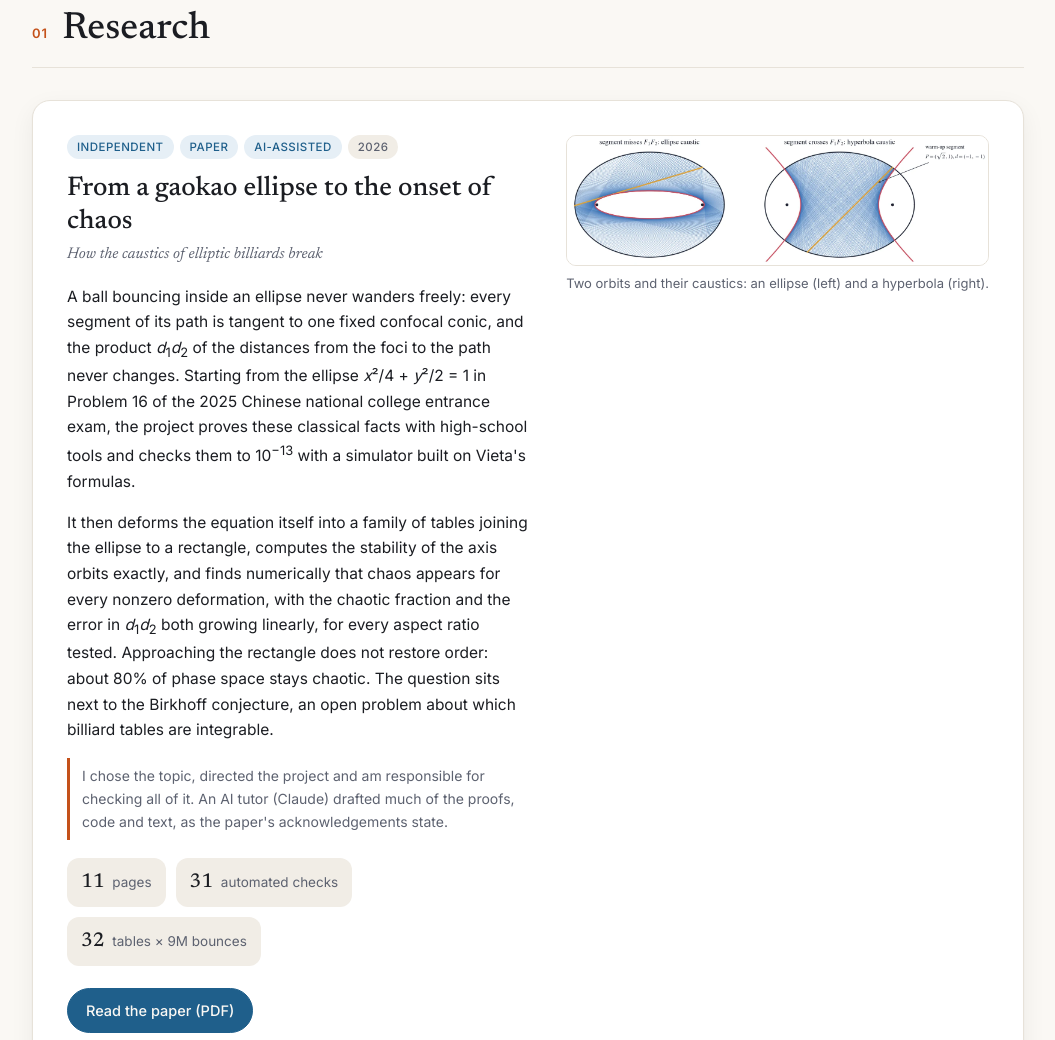
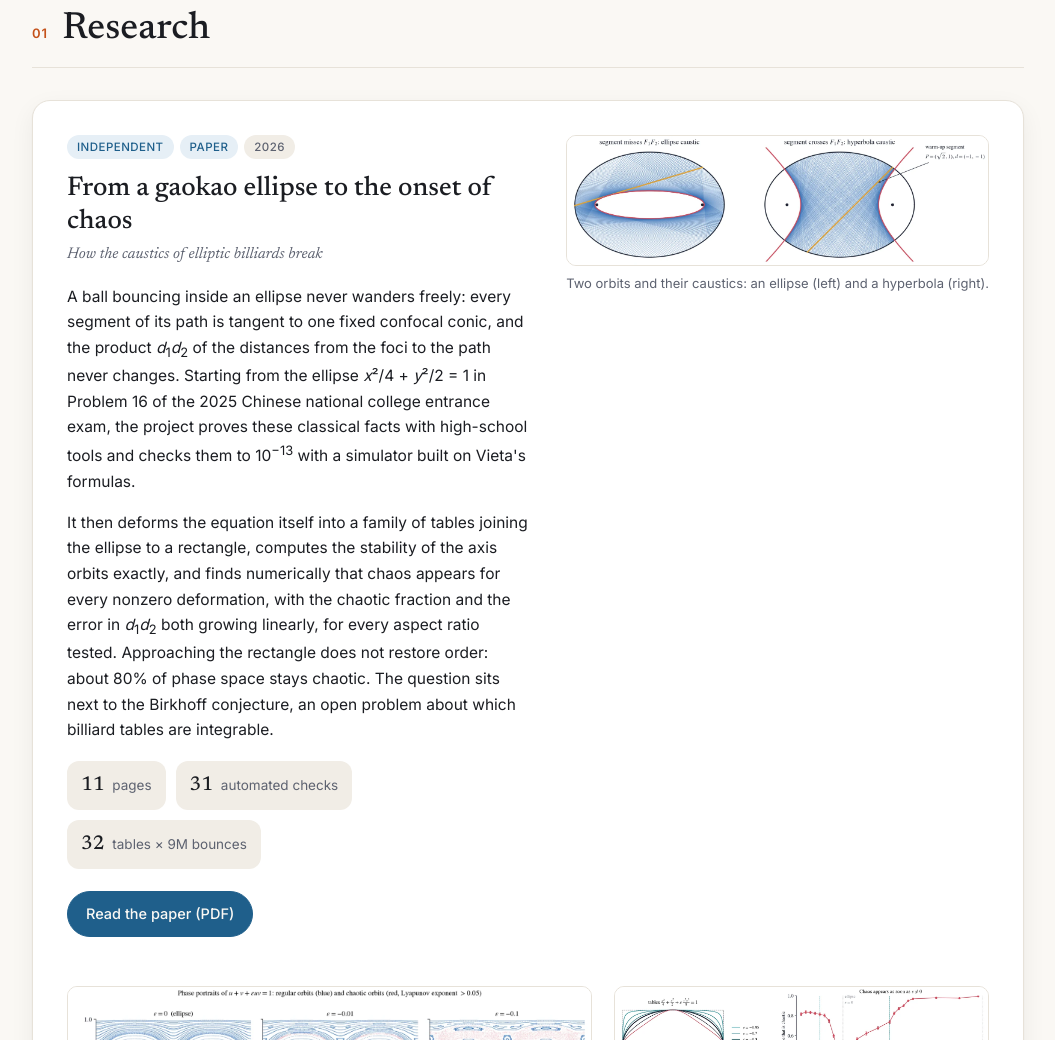
Before and after one commit to Karinayiy/Karinayiy.github.io, a plain HTML site: page index.html in a window 1280 px wide. Shown: the part 800-1840 px from the top of the page, without its empty margins (112-1167 px from the left). Drawn offline with Linux system fonts and the light colour scheme.

Commit message:
Update billiards card

```diff
--- a/assets/site.css
+++ b/assets/site.css
@@ -291,5 +291,3 @@ img.zoomable { cursor: zoom-in; }
   .links a { padding: 6px 7px; white-space: nowrap; }
   .theme-btn { width: 30px; height: 30px; flex: none; }
 }
-
-.ai-note { font-size: 14px !important; color: var(--muted); border-left: 3px solid var(--accent-2); padding: 6px 0 6px 12px; }
--- a/index.html
+++ b/index.html
@@ -14,7 +14,7 @@
   <link rel="preconnect" href="https://fonts.googleapis.com">
   <link rel="preconnect" href="https://fonts.gstatic.com" crossorigin>
   <link href="https://fonts.googleapis.com/css2?family=Inter:wght@400;500;600&family=Newsreader:ital,opsz,wght@0,6..72,400;0,6..72,500;0,6..72,600;1,6..72,400&display=swap" rel="stylesheet">
-  <link rel="stylesheet" href="assets/site.css?v=202611162329">
+  <link rel="stylesheet" href="assets/site.css?v=202611171340">
   <script>try{var t=localStorage.getItem('theme');if(t==='dark'||t==='light')document.documentElement.setAttribute('data-theme',t);}catch(e){}</script>
   <script type="application/ld+json">{"@context":"https://schema.org","@type":"Person","name":"Boyan Li","alternateName":"Karina Li","url":"https://karinayiy.github.io/","affiliation":{"@type":"CollegeOrUniversity","name":"University of California, San Diego"},"knowsAbout":["Dynamical systems","Geometry","Mathematical physics","Numerical analysis"]}</script>
 </head>
@@ -76,7 +76,7 @@
 
       <article class="project reveal">
         <div class="project-text">
-          <p class="tags"><span>Independent</span><span>Paper</span><span>AI-assisted</span><span>2026</span></p>
+          <p class="tags"><span>Independent</span><span>Paper</span><span>2026</span></p>
           <h3>From a gaokao ellipse to the onset of chaos</h3>
           <p class="subtitle">How the caustics of elliptic billiards break</p>
           <p>A ball bouncing inside an ellipse never wanders freely: every segment of its path is tangent
@@ -91,8 +91,6 @@
             <i>d</i><sub>1</sub><i>d</i><sub>2</sub> both growing linearly, for every aspect ratio tested.
             Approaching the rectangle does not restore order: about 80% of phase space stays chaotic. The
             question sits next to the Birkhoff conjecture, an open problem about which billiard tables are integrable.</p>
-          <p class="ai-note">I chose the topic, directed the project and am responsible for checking all of it.
-            An AI tutor (Claude) drafted much of the proofs, code and text, as the paper's acknowledgements state.</p>
           <ul class="stats">
             <li><b>11</b> pages</li><li><b>31</b> automated checks</li><li><b>32</b> tables × 9M bounces</li>
           </ul>
```
Also changed, not shown: 404.html (+1 -1 lines).
